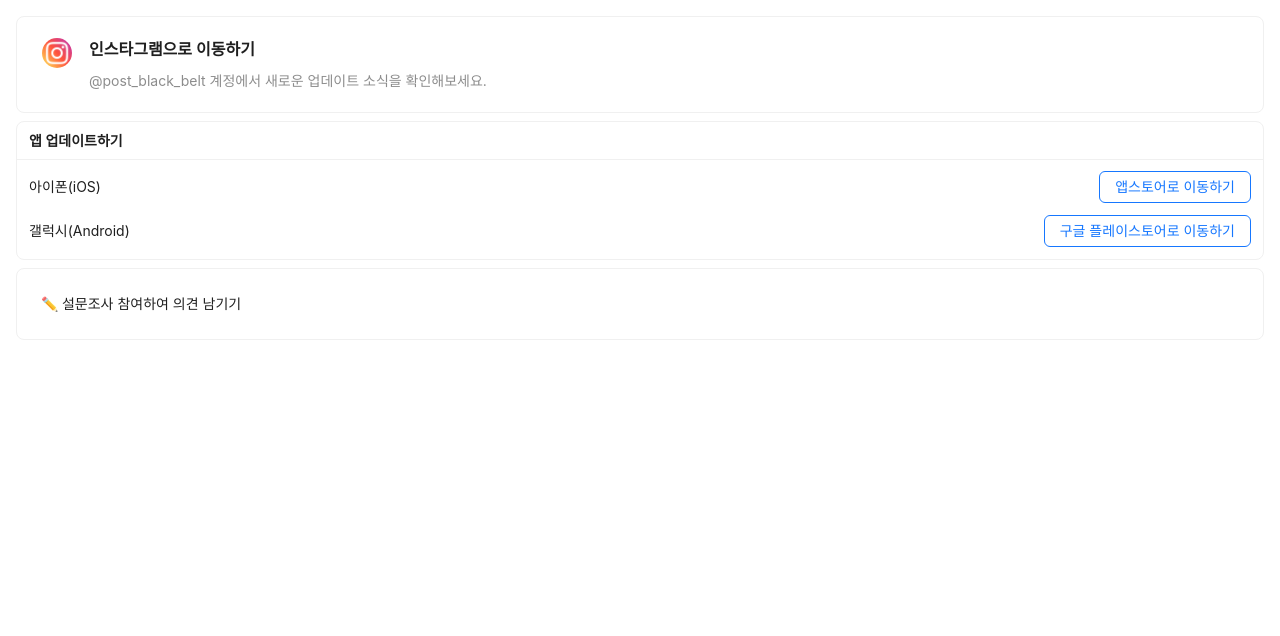
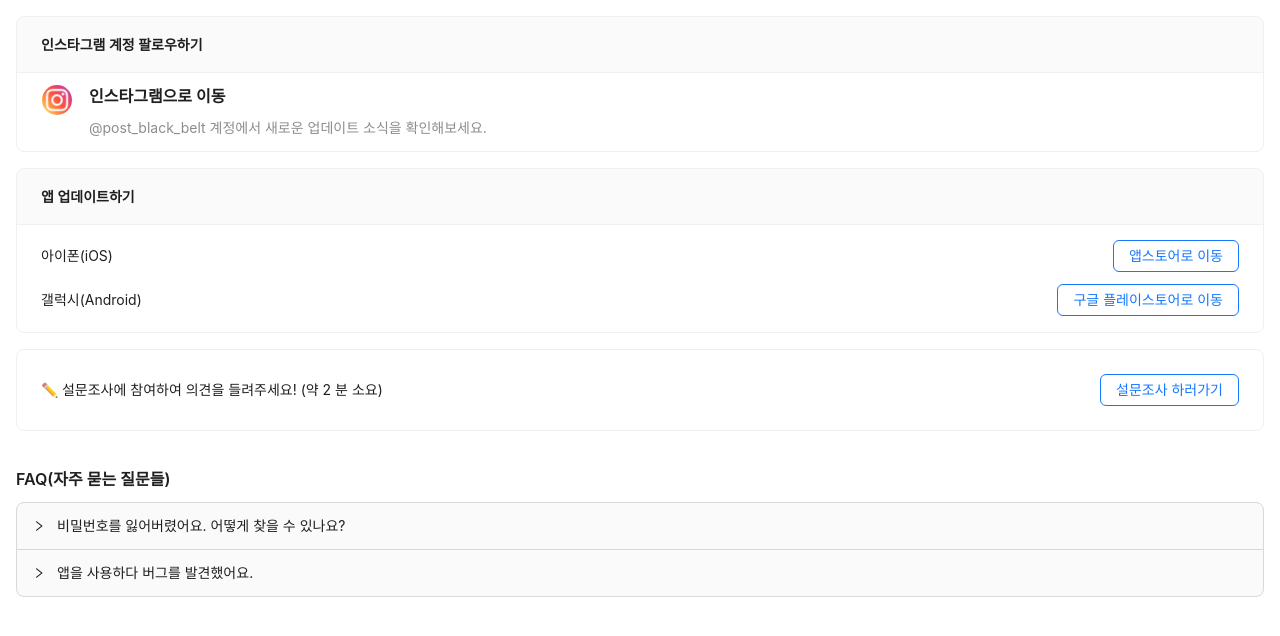
Before and after one commit to SeokyoungYou/postblackbelt-web, a Next.js app: page /profile in a window 1280 px wide. Shown: the top 636 px of the page. Built offline with nearby package versions, Linux system fonts and the light colour scheme.

Commit message:
feat: add FAQ component

```diff
--- a/app/profile/page.tsx
+++ b/app/profile/page.tsx
@@ -4,6 +4,7 @@
 import { Button, Space, DatePicker, Card, Avatar } from "antd";
 import Meta from "antd/es/card/Meta";
 import { useSearchParams } from "next/navigation";
+import FAQ from "@/components/FAQ";
 
 const APP_STORE = {
   ios: "https://apps.apple.com/us/app/post-black-belt-%EC%A3%BC%EC%A7%93%EC%88%98-%EB%8B%A4%EC%9D%B4%EC%96%B4%EB%A6%AC-%EC%9D%BC%EC%A7%80/id1673061463",
@@ -18,23 +19,23 @@
   const email = searchParams.get("email");
 
   return (
-    <main className="flex flex-col gap-2 p-4">
+    <main className="flex flex-col gap-4 p-4">
       <a href="https://www.instagram.com/post_black_belt/">
-        <Card>
+        <Card type="inner" title="인스타그램 계정 팔로우하기">
           <Meta
             avatar={<Avatar src="/instagram-filled.png" />}
-            title="인스타그램으로 이동하기"
+            title="인스타그램으로 이동"
             description="@post_black_belt 계정에서 새로운 업데이트 소식을 확인해보세요."
           />
         </Card>
       </a>
-      <Card size="small" title="앱 업데이트하기">
+      <Card type="inner" title="앱 업데이트하기">
         <div className="flex flex-col gap-3">
           <section className="flex items-center justify-between">
             <p>아이폰(iOS)</p>
             <a href={`${APP_STORE.ios}`}>
               <Button type="primary" ghost>
-                앱스토어로 이동하기
+                앱스토어로 이동
               </Button>
             </a>
           </section>
@@ -42,15 +43,25 @@
             <p>갤럭시(Android)</p>
             <a href={`${APP_STORE.android}`}>
               <Button type="primary" ghost>
-                구글 플레이스토어로 이동하기
+                구글 플레이스토어로 이동
               </Button>
             </a>
           </section>
         </div>
       </Card>
-      <a href="https://forms.gle/t3P75wMmDmh2DMzz5">
-        <Card>✏️ 설문조사 참여하여 의견 남기기</Card>
-      </a>
+
+      <Card>
+        <section className="flex items-center justify-between">
+          <p>✏️ 설문조사에 참여하여 의견을 들려주세요! (약 2 분 소요)</p>
+          <a href="https://forms.gle/t3P75wMmDmh2DMzz5">
+            <Button type="primary" ghost>
+              설문조사 하러가기
+            </Button>
+          </a>
+        </section>
+      </Card>
+
+      <FAQ />
     </main>
   );
 }
--- /dev/null
+++ b/components/FAQ.tsx
@@ -0,0 +1,41 @@
+"use client";
+
+import { InfoCircleOutlined } from "@ant-design/icons";
+import { Card, Collapse, Typography } from "antd";
+import Title from "antd/es/typography/Title";
+
+const { Panel } = Collapse;
+
+const text = `
+  A dog is a type of domesticated animal.
+  Known for its loyalty and faithfulness,
+  it can be found as a welcome guest in many households across the world.
+`;
+
+function FAQ() {
+  return (
+    <>
+      <Title level={5} style={{ marginTop: "20px", marginBottom: "-5px" }}>
+        FAQ(자주 묻는 질문들)
+      </Title>
+      <Collapse accordion>
+        <Panel header="비밀번호를 잃어버렸어요. 어떻게 찾을 수 있나요?" key="1">
+          <p>
+            보안상의 이유로 비밀번호 찾기는 제공하지 않고 있습니다. 대신 로그인
+            창에서 [비밀번호 초기화하기]를 눌러 가입하신 이메일에서 비밀번호
+            변경이 가능합니다.
+          </p>
+        </Panel>
+        <Panel header="앱을 사용하다 버그를 발견했어요." key="2">
+          <p>
+            인스타그램 DM이나 skyu.dev@gmail.com 으로 연락주시면
+            답변해드리겠습니다.
+          </p>
+        </Panel>
+      </Collapse>
+    </>
+    // </Card>
+  );
+}
+
+export default FAQ;
```
